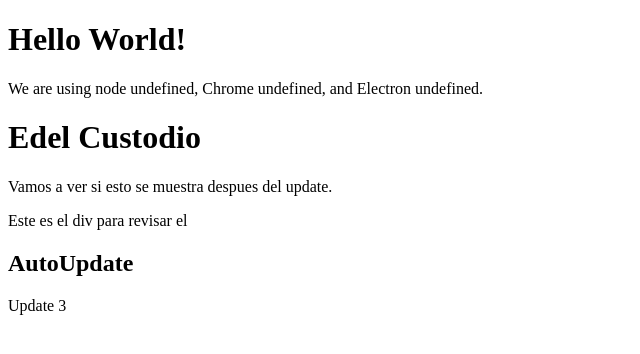
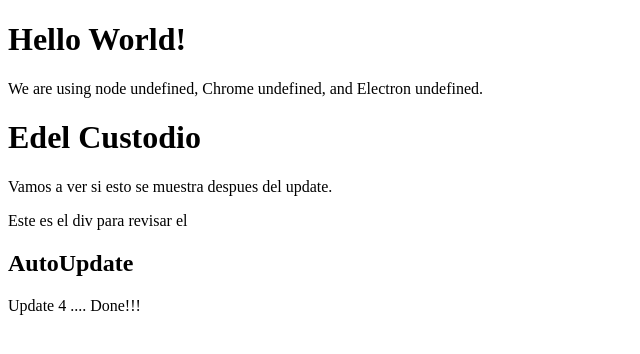
Before and after one commit to edelCustodio/electron-auto-update, an Electron app: page index.html in a window 800 px wide. Shown: the full height of the page, 0-640 px from the left. Drawn offline with Linux system fonts and the light colour scheme.

Commit message:
Prueba para actualizar y ver notificacion

```diff
--- a/index.html
+++ b/index.html
@@ -18,6 +18,6 @@
     <div>
       Este es el div para revisar el <h2>AutoUpdate</h2>
     </div>
-    <p>Update 3</p>
+    <p>Update 4 .... Done!!!</p>
   </body>
 </html>
--- a/package.json
+++ b/package.json
@@ -1,6 +1,6 @@
 {
   "name": "autoupdate",
-  "version": "1.0.8",
+  "version": "1.0.9",
   "description": "Works with electron auto update",
   "author": "Edel Custodio",
   "license": "MIT",
```
